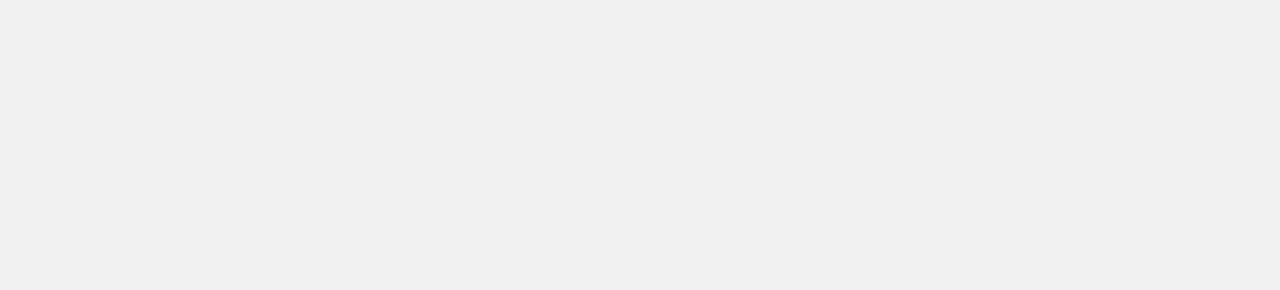
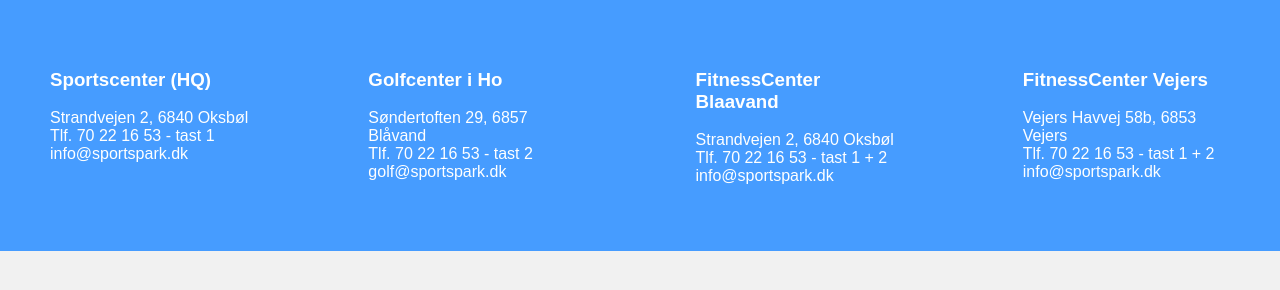
Before and after one commit to Thusitharan/Sportspark---EKSAMEN-2-sem, a plain HTML site: page booking.html in a window 1280 px wide. Drawn offline with Linux system fonts and the light colour scheme.

Commit message:
footer på aktiv og booking
havde problem på index siden med footeren skal fixes

```diff
--- a/booking.html
+++ b/booking.html
@@ -25,6 +25,41 @@
  <div>
 
  </div>
+ <footer>
+
+        <div>
+            <h3>Sportscenter (HQ)</h3>
+            <p>
+                    Strandvejen 2, 6840 Oksbøl <br>
+                    Tlf. 70 22 16 53 - tast 1 <br>
+                    info@sportspark.dk
+            </p>
+        </div>
+        <div>
+                <h3>Golfcenter i Ho</h3>
+                <p>
+                        Søndertoften 29, 6857 Blåvand <br>
+                        Tlf. 70 22 16 53 - tast 2 <br>
+                        golf@sportspark.dk
+                </p>
+            </div>
+            <div>
+                    <h3>FitnessCenter Blaavand</h3>
+                    <p>
+                            Strandvejen 2, 6840 Oksbøl <br>
+                            Tlf. 70 22 16 53 - tast 1 + 2 <br>
+                            info@sportspark.dk
+                    </p>
+                </div>
+                <div>
+                        <h3>FitnessCenter Vejers</h3>
+                        <p>
+                                Vejers Havvej 58b, 6853 Vejers <br>
+                                Tlf. 70 22 16 53 - tast 1 + 2 <br>
+                                info@sportspark.dk
+                        </p>
+                    </div>
+    </footer>
 
 
 
--- a/style.css
+++ b/style.css
@@ -204,3 +204,14 @@ h2{
   background-color: aqua;
 
 }
+
+footer{
+  display: grid;
+  grid-template-columns: auto auto auto auto;
+  grid-gap: 20px;
+  background-color: #469CFF;
+  color: white;
+}
+footer div{
+  margin: 50px;
+}
```
Also changed, not shown: aktiv.html (+34 -0 lines), index.html (+8 -33 lines).
